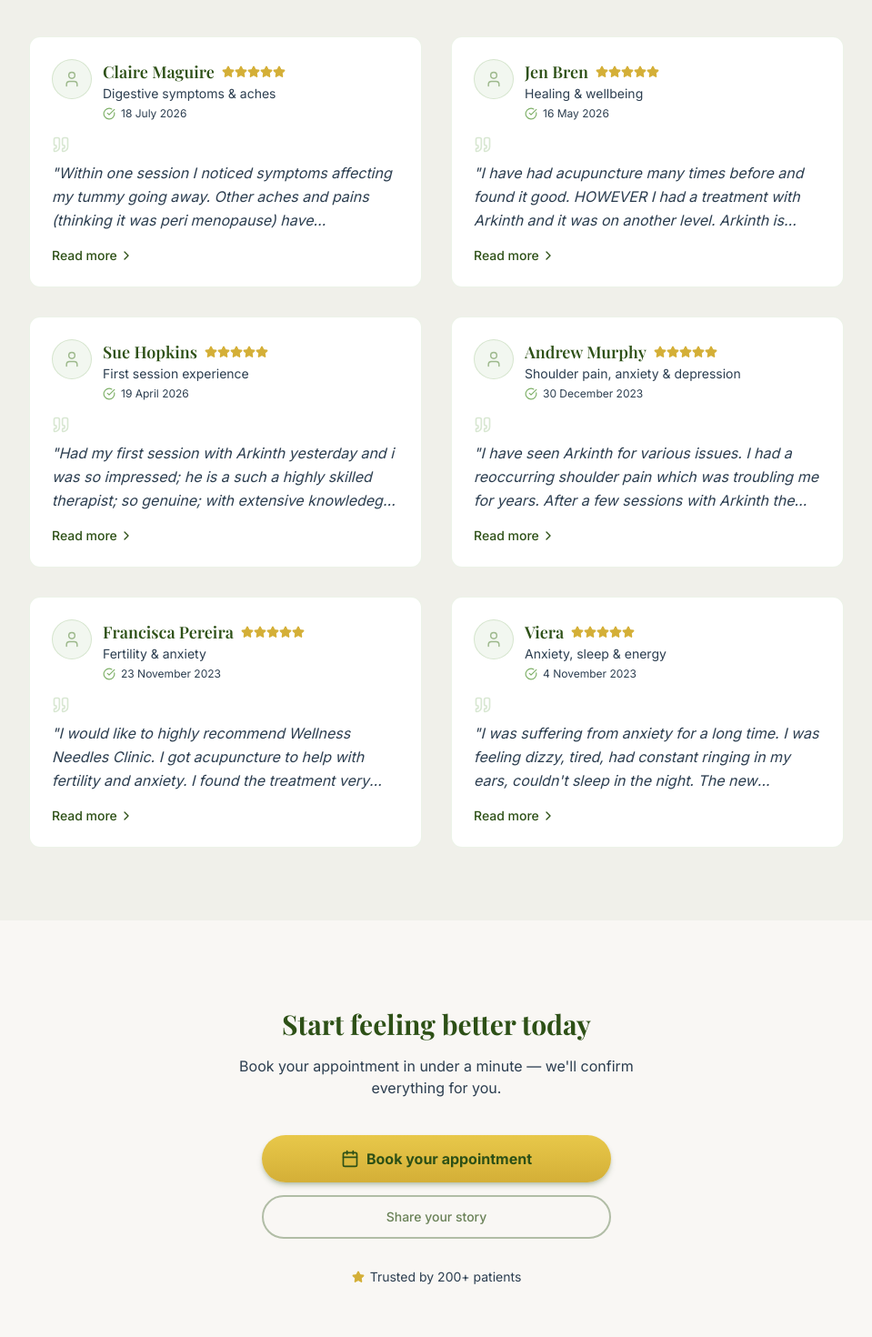
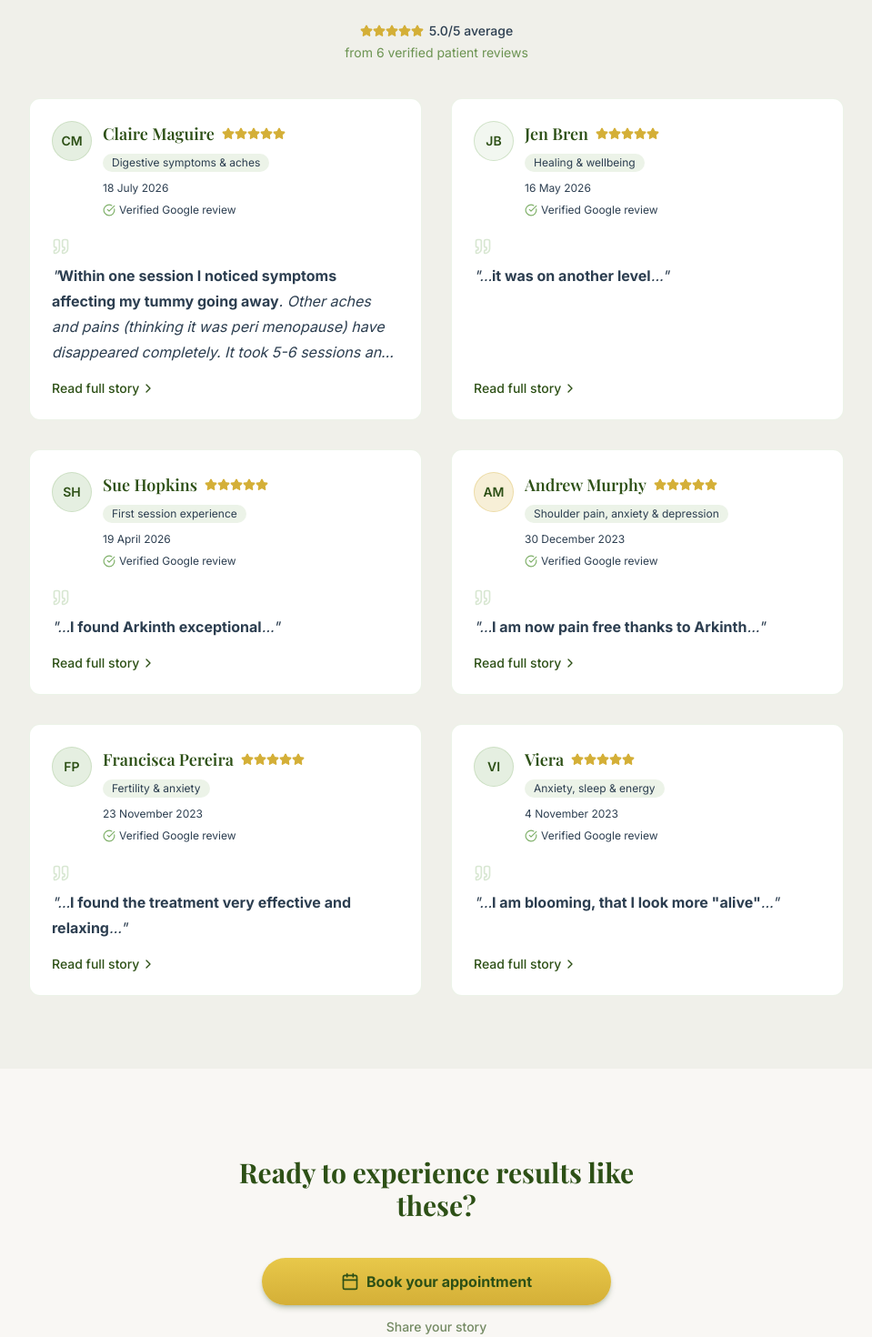
Before and after one commit to hbacalso1229/wellness-needles, a Next.js app: page /testimonials in a window 1280 px wide. Shown: the part 1500-2970 px from the top of the page at 91% size, without its empty margins (160-1119 px from the left). Built offline with nearby package versions, Linux system fonts and the light colour scheme; no server answers.

Commit message:
Polish reviews

```diff
--- a/src/app/testimonials/page.tsx
+++ b/src/app/testimonials/page.tsx
@@ -2,7 +2,6 @@
 
 import {
   BeforeAfterSlider,
-  CTAButton,
   HeroSection,
   SectionHeading,
   SnapCarousel,
@@ -22,6 +21,8 @@ export default function Testimonials() {
       condition: 'Digestive symptoms & aches',
       date: '18 July 2026',
       rating: 5,
+      source: 'Verified Google review',
+      emphasis: 'Within one session I noticed symptoms affecting my tummy going away',
       text: 'Within one session I noticed symptoms affecting my tummy going away. Other aches and pains (thinking it was peri menopause) have disappeared completely. It took 5-6 sessions and I can only say it was a miracle. Arkinth says its simple. Open the meridians and the body heals itself. So after 12 long years of doing acupuncture, energy healing, yoga, meditation and not shifting the discomfort in the body, I find Arkinth and he knows exactly what to do. It was like he had the key to open the door and the energy flows to the exact places where I needed to heal. The body has intelligence far beyond our understanding. My GP is officially deleted from my phone and I am taking my entire family to see Arkinth for up keep.',
     },
     {
@@ -29,6 +30,8 @@ export default function Testimonials() {
       condition: 'Healing & wellbeing',
       date: '16 May 2026',
       rating: 5,
+      source: 'Verified Google review',
+      emphasis: 'it was on another level',
       text: 'I have had acupuncture many times before and found it good. HOWEVER I had a treatment with Arkinth and it was on another level. Arkinth is genuinely interested in helping you heal, it was an excellent treatment and extremely relaxing. I would recommend this treatment to anyone that is interested in healing the body and improving their quality of life. Thank you so much. Jen :)',
     },
     {
@@ -36,6 +39,8 @@ export default function Testimonials() {
       condition: 'First session experience',
       date: '19 April 2026',
       rating: 5,
+      source: 'Verified Google review',
+      emphasis: 'I found Arkinth exceptional',
       text: 'Had my first session with Arkinth yesterday and i was so impressed; he is a such a highly skilled therapist; so genuine; with extensive knowledege and understanding you just know he really cares about his clients and there well being. I have went to a few different acupunturists over the years and I found Arkinth exceptional; his service is so unique and specialised I would highly reccommend his service',
     },
     {
@@ -43,6 +48,8 @@ export default function Testimonials() {
       condition: 'Shoulder pain, anxiety & depression',
       date: '30 December 2023',
       rating: 5,
+      source: 'Verified Google review',
+      emphasis: 'I am now pain free thanks to Arkinth',
       text: 'I have seen Arkinth for various issues. I had a reoccurring shoulder pain which was troubling me for years. After a few sessions with Arkinth the pain was almost gone. It allowed me to do the exercises suggested by the physio without having to take pain killers. I still regularly attend physio for the problem but I am now pain free thanks to Arkinth. I have also seen Arkinth for anxiety and depression. Getting through this involved life style changes as well as diet changes. Arkinth helped me with both. Very professional and passionate about helping people.',
     },
     {
@@ -50,6 +57,8 @@ export default function Testimonials() {
       condition: 'Fertility & anxiety',
       date: '23 November 2023',
       rating: 5,
+      source: 'Verified Google review',
+      emphasis: 'I found the treatment very effective and relaxing',
       text: 'I would like to highly recommend Wellness Needles Clinic. I got acupuncture to help with fertility and anxiety. I found the treatment very effective and relaxing. Arkinth is very personable and professional.',
     },
     {
@@ -57,9 +66,18 @@ export default function Testimonials() {
       condition: 'Anxiety, sleep & energy',
       date: '4 November 2023',
       rating: 5,
+      source: 'Verified Google review',
+      emphasis: 'I am blooming, that I look more "alive"',
       text: 'I was suffering from anxiety for a long time. I was feeling dizzy, tired, had constant ringing in my ears, couldn\'t sleep in the night. The new symptoms were gradually adding up and worsening over the years. I was desperate and didn\'t know what to do. Then my friend recommended me to try acupuncture. I contacted Arkinth. We had a conversation about my medical history and my current symptoms. He was very kind and I felt open to him. After only a few treatments I started to feel more energetic. Gradually I became a happier person and my symptoms were improving. Even my friends have noticed my changes. They were saying I am blooming, that I look more "alive".',
     },
   ]
+
+  const reviewCount = testimonials.length
+  const ratingAverage =
+    reviewCount === 0
+      ? 0
+      : testimonials.reduce((sum, t) => sum + t.rating, 0) / reviewCount
+  const ratingAverageLabel = ratingAverage.toFixed(1)
 
   const resultCases = [
     {
@@ -187,9 +205,26 @@ export default function Testimonials() {
           <SectionHeading
             title="What patients say"
             subtitle="Honest feedback from people in our care"
-            className="mb-6 text-center md:mb-12"
+            className="mb-6 text-center md:mb-8"
             titleClassName="font-serif text-xl sm:text-3xl md:text-4xl font-bold text-primary mb-1.5 md:mb-3"
           />
+
+          <div className="mb-8 flex flex-col items-center gap-1 text-center text-sm text-secondary/80 md:mb-10">
+            <p className="inline-flex items-center gap-1.5">
+              <span className="inline-flex" aria-hidden>
+                {[...Array(5)].map((_, i) => (
+                  <Star key={i} className="h-3.5 w-3.5 fill-gold text-gold" />
+                ))}
+              </span>
+              <span className="font-medium text-[var(--text-dark)]">
+                {ratingAverageLabel}/5 average
+              </span>
+            </p>
+            <p>
+              from {reviewCount} verified patient{' '}
+              {reviewCount === 1 ? 'review' : 'reviews'}
+            </p>
+          </div>
 
           <SnapCarousel
             slideCount={testimonials.length}
@@ -207,6 +242,8 @@ export default function Testimonials() {
                   date={testimonial.date}
                   rating={testimonial.rating}
                   text={testimonial.text}
+                  emphasis={testimonial.emphasis}
+                  source={testimonial.source}
                 />
               </div>
             ))}
@@ -214,34 +251,28 @@ export default function Testimonials() {
         </div>
       </section>
 
-      {/* CTA band — Book primary, Share secondary */}
+      {/* CTA band — Book primary, Share subtle text */}
       <section className="bg-cream py-16 md:py-24">
         <div className="mx-auto max-w-lg px-4 text-center sm:px-6">
           <h2 className="font-serif text-2xl font-bold leading-snug text-primary md:text-3xl">
-            Start feeling better today
+            Ready to experience results like these?
           </h2>
-          <p className="mt-3 text-sm leading-relaxed text-[var(--text-dark)]/65 md:mt-4 md:text-base">
-            Book your appointment in under a minute — we&apos;ll confirm everything for you.
-          </p>
-          <div className="mt-8 flex flex-col gap-3 sm:mx-auto sm:mt-10 sm:max-w-sm sm:gap-3.5">
+          <div className="mt-8 flex flex-col items-center gap-3 sm:mt-10 sm:gap-3.5">
             <BookingCtaButton
               variant="gold"
               showArrow={false}
               size="large"
-              className="w-full !rounded-full !bg-gradient-to-b !from-[#e8c84a] !to-gold text-primary !px-5 !py-3 !text-sm !font-bold whitespace-nowrap shadow-md shadow-primary/25 gap-2 transition-[transform,box-shadow,filter] duration-200 ease-out md:!px-6 md:!py-3.5 md:!text-base motion-safe:hover:-translate-y-0.5 motion-safe:hover:shadow-lg motion-safe:hover:shadow-gold/40 motion-safe:hover:brightness-105 motion-safe:active:translate-y-0 motion-safe:active:scale-[0.97] hover:!from-[#f0d45c] hover:!to-[#c9a52f]"
+              className="w-full max-w-sm !rounded-full !bg-gradient-to-b !from-[#e8c84a] !to-gold text-primary !px-5 !py-3 !text-sm !font-bold whitespace-nowrap shadow-md shadow-primary/25 gap-2 transition-[transform,box-shadow,filter] duration-200 ease-out md:!px-6 md:!py-3.5 md:!text-base motion-safe:hover:-translate-y-0.5 motion-safe:hover:shadow-lg motion-safe:hover:shadow-gold/40 motion-safe:hover:brightness-105 motion-safe:active:translate-y-0 motion-safe:active:scale-[0.97] hover:!from-[#f0d45c] hover:!to-[#c9a52f]"
             >
               <Calendar className="h-4 w-4 shrink-0 text-primary md:h-5 md:w-5" aria-hidden />
               <span className="whitespace-nowrap">Book your appointment</span>
             </BookingCtaButton>
-            <CTAButton
-              href="/contact"
-              variant="outline"
-              size="medium"
-              showArrow={false}
-              className="w-full !rounded-full !border-primary/35 !px-4 !py-2.5 !text-xs !font-medium !text-primary/70 !shadow-none !bg-transparent transition-[transform,color,border-color] duration-200 ease-out hover:!border-primary/55 hover:!bg-transparent hover:!text-primary/90 md:!py-3 md:!text-sm motion-safe:hover:-translate-y-0.5 motion-safe:active:translate-y-0 motion-safe:active:scale-[0.97]"
+            <a
+              href="/contact/"
+              className="text-sm font-medium text-primary/65 underline-offset-4 transition-colors hover:text-primary hover:underline"
             >
               Share your story
-            </CTAButton>
+            </a>
           </div>
           <p className="mt-6 flex items-center justify-center gap-1.5 text-sm text-[var(--text-dark)]/60 md:mt-8">
             <Star className="h-3.5 w-3.5 shrink-0 fill-gold text-gold" aria-hidden />
--- a/src/features/ui/TestimonialCard.tsx
+++ b/src/features/ui/TestimonialCard.tsx
@@ -1,8 +1,8 @@
 'use client'
 
-import { useEffect, useId, useRef, useState } from 'react'
+import { useEffect, useId, useRef, useState, type ReactNode } from 'react'
 import { createPortal } from 'react-dom'
-import { CheckCircle, ChevronRight, Quote, Star, User, X } from 'lucide-react'
+import { CheckCircle, ChevronRight, Quote, Star, X } from 'lucide-react'
 
 export type TestimonialCardProps = {
   name: string
@@ -10,10 +10,77 @@ export type TestimonialCardProps = {
   date: string
   rating: number
   text: string
+  /** Persuasive substring of `text` to bold in preview + modal */
+  emphasis?: string
+  /** e.g. Verified Google review */
+  source?: string
   className?: string
 }
 
 const MODAL_CLOSE_MS = 360
+const EMPHASIS_PREVIEW_THRESHOLD = 60
+
+const AVATAR_TONES = [
+  'border-accent/25 bg-accent/20',
+  'border-primary/20 bg-primary/10',
+  'border-gold/30 bg-gold/20',
+  'border-accent/30 bg-accent/10',
+] as const
+
+function initialsFromName(name: string): string {
+  const parts = name.trim().split(/\s+/).filter(Boolean)
+  if (parts.length === 0) return '?'
+  if (parts.length === 1) return parts[0].slice(0, 2).toUpperCase()
+  return `${parts[0][0] ?? ''}${parts[parts.length - 1][0] ?? ''}`.toUpperCase()
+}
+
+function avatarTone(name: string): string {
+  let hash = 0
+  for (let i = 0; i < name.length; i += 1) {
+    hash = (hash + name.charCodeAt(i) * (i + 1)) % AVATAR_TONES.length
+  }
+  return AVATAR_TONES[hash] ?? AVATAR_TONES[0]
+}
+
+function renderQuotedText(text: string, emphasis?: string): ReactNode {
+  if (!emphasis) return <>{text}</>
+  const index = text.indexOf(emphasis)
+  if (index < 0) return <>{text}</>
+  const before = text.slice(0, index)
+  const after = text.slice(index + emphasis.length)
+  return (
+    <>
+      {before}
+      <strong className="font-bold not-italic text-[var(--text-dark)]">{emphasis}</strong>
+      {after}
+    </>
+  )
+}
+
+function renderPreviewQuote(text: string, emphasis?: string): ReactNode {
+  if (!emphasis) return <>{text}</>
+  const index = text.indexOf(emphasis)
+  if (index < 0) return <>{text}</>
+  if (index > EMPHASIS_PREVIEW_THRESHOLD) {
+    return (
+      <>
+        …
+        <strong className="font-bold not-italic text-[var(--text-dark)]">{emphasis}</strong>
+        …
+      </>
+    )
+  }
+  return renderQuotedText(text, emphasis)
+}
+
+function SourceLabel({ source }: { source: string }) {
+  return (
+    <p className="mt-2 inline-flex items-center gap-1 text-[11px] text-secondary md:text-xs">
+      <CheckCircle className="h-3 w-3 shrink-0 text-accent md:h-3.5 md:w-3.5" aria-hidden />
+      {source}
+    </p>
+  )
+}
 
 export function TestimonialCard({
   name,
@@ -21,6 +88,8 @@ export function TestimonialCard({
   date,
   rating,
   text,
+  emphasis,
+  source = 'Verified Google review',
   className = '',
 }: TestimonialCardProps) {
   const [modalOpen, setModalOpen] = useState(false)
@@ -34,6 +103,11 @@ export function TestimonialCard({
   const modalClosingRef = useRef(false)
   const titleId = useId()
   const descId = useId()
+
+  const initials = initialsFromName(name)
+  const tone = avatarTone(name)
+  const quoteBody = renderQuotedText(text, emphasis)
+  const previewBody = renderPreviewQuote(text, emphasis)
 
   useEffect(() => {
     setPortalReady(true)
@@ -124,6 +198,15 @@ export function TestimonialCard({
     </div>
   )
 
+  const avatar = (
+    <div
+      className={`flex h-9 w-9 shrink-0 items-center justify-center rounded-full border text-xs font-semibold text-primary md:h-11 md:w-11 md:text-sm ${tone}`}
+      aria-hidden
+    >
+      {initials}
+    </div>
+  )
+
   const modal =
     portalReady &&
     modalOpen &&
@@ -153,12 +236,12 @@ export function TestimonialCard({
             <X className="h-4 w-4" strokeWidth={1.75} />
           </button>
 
-          <div className="mb-3 flex items-start gap-3 pr-8">
+          <div className="mb-4 flex items-start gap-3 pr-8">
             <div
-              className="flex h-11 w-11 shrink-0 items-center justify-center rounded-full border border-accent/20 bg-accent/10"
+              className={`flex h-11 w-11 shrink-0 items-center justify-center rounded-full border text-sm font-semibold text-primary ${tone}`}
               aria-hidden
             >
-              <User className="h-5 w-5 text-secondary/50" strokeWidth={1.75} />
+              {initials}
             </div>
             <div className="min-w-0">
               <div className="flex flex-wrap items-center gap-x-2 gap-y-1">
@@ -167,17 +250,17 @@ export function TestimonialCard({
                 </h3>
                 {stars}
               </div>
-              <p className="text-sm text-secondary">{condition}</p>
-              <p className="mt-1 flex items-center text-xs text-secondary">
-                <CheckCircle className="mr-1.5 h-3.5 w-3.5 shrink-0 text-accent" />
-                {date}
-              </p>
+              <span className="mt-2 inline-flex rounded-full bg-accent/15 px-2.5 py-0.5 text-xs text-secondary">
+                {condition}
+              </span>
+              <p className="mt-2 flex items-center text-xs text-secondary">{date}</p>
+              {source ? <SourceLabel source={source} /> : null}
             </div>
           </div>
 
           <Quote className="mb-2 h-6 w-6 text-accent/30" aria-hidden />
-          <p id={descId} className="text-sm leading-relaxed text-secondary md:text-base">
-            &quot;{text}&quot;
+          <p id={descId} className="text-sm leading-relaxed text-secondary md:text-base md:leading-7">
+            &quot;{quoteBody}&quot;
           </p>
         </div>
       </div>,
@@ -186,15 +269,10 @@ export function TestimonialCard({
 
   return (
     <article
-      className={`group relative flex h-full flex-col rounded-xl border border-accent/15 bg-white p-3 shadow-none transition-[transform,border-color] duration-300 motion-safe:md:hover:-translate-y-1 hover:border-primary/30 md:p-6 ${className}`}
+      className={`group relative flex h-full flex-col rounded-xl border border-accent/15 bg-white p-5 shadow-none transition-[transform,border-color] duration-300 motion-safe:md:hover:-translate-y-1 hover:border-primary/30 md:p-6 ${className}`}
     >
-      <div className="mb-2.5 flex items-start gap-2.5 md:mb-4 md:gap-3">
-        <div
-          className="flex h-9 w-9 shrink-0 items-center justify-center rounded-full border border-accent/25 bg-accent/10 md:h-11 md:w-11"
-          aria-hidden
-        >
-          <User className="h-4 w-4 text-secondary/50 md:h-5 md:w-5" strokeWidth={1.75} />
-        </div>
+      <div className="mb-4 flex items-start gap-3">
+        {avatar}
         <div className="min-w-0 flex-1">
           <div className="flex flex-wrap items-center gap-x-2 gap-y-0.5">
             <h4 className="truncate font-serif text-sm font-semibold text-primary md:text-lg">
@@ -202,17 +280,17 @@ export function TestimonialCard({
             </h4>
             {stars}
           </div>
-          <p className="truncate text-xs text-secondary md:text-sm">{condition}</p>
-          <p className="mt-0.5 flex items-center text-[11px] text-secondary md:mt-1 md:text-xs">
-            <CheckCircle className="mr-1 h-3 w-3 shrink-0 text-accent md:mr-1.5 md:h-3.5 md:w-3.5" />
-            {date}
-          </p>
+          <span className="mt-2 inline-flex max-w-full truncate rounded-full bg-accent/15 px-2.5 py-0.5 text-xs text-secondary">
+            {condition}
+          </span>
+          <p className="mt-2 text-[11px] text-secondary md:text-xs">{date}</p>
+          {source ? <SourceLabel source={source} /> : null}
         </div>
       </div>
 
-      <Quote className="mb-1 h-4 w-4 text-accent/30 md:mb-2 md:h-5 md:w-5" aria-hidden />
-      <p className="mb-2.5 line-clamp-2 flex-1 text-xs italic leading-snug text-secondary md:mb-4 md:line-clamp-3 md:text-base md:leading-relaxed">
-        &quot;{text}&quot;
+      <Quote className="mb-2 h-4 w-4 text-accent/30 md:h-5 md:w-5" aria-hidden />
+      <p className="mb-4 line-clamp-3 flex-1 text-xs italic leading-relaxed text-secondary md:line-clamp-4 md:text-base md:leading-7">
+        &quot;{previewBody}&quot;
       </p>
 
       <button
@@ -223,7 +301,7 @@ export function TestimonialCard({
         aria-expanded={modalOpen}
         className="mt-auto inline-flex items-center gap-0.5 self-start text-xs font-medium text-primary underline-offset-4 hover:underline focus-visible:outline-none focus-visible:ring-2 focus-visible:ring-primary focus-visible:ring-offset-2 focus-visible:ring-offset-cream md:text-sm"
       >
-        Read more
+        Read full story
         <ChevronRight className="h-4 w-4" aria-hidden />
       </button>
 
```
Also changed, not shown: 1 other file (tests, documents, lock files or other folders).
